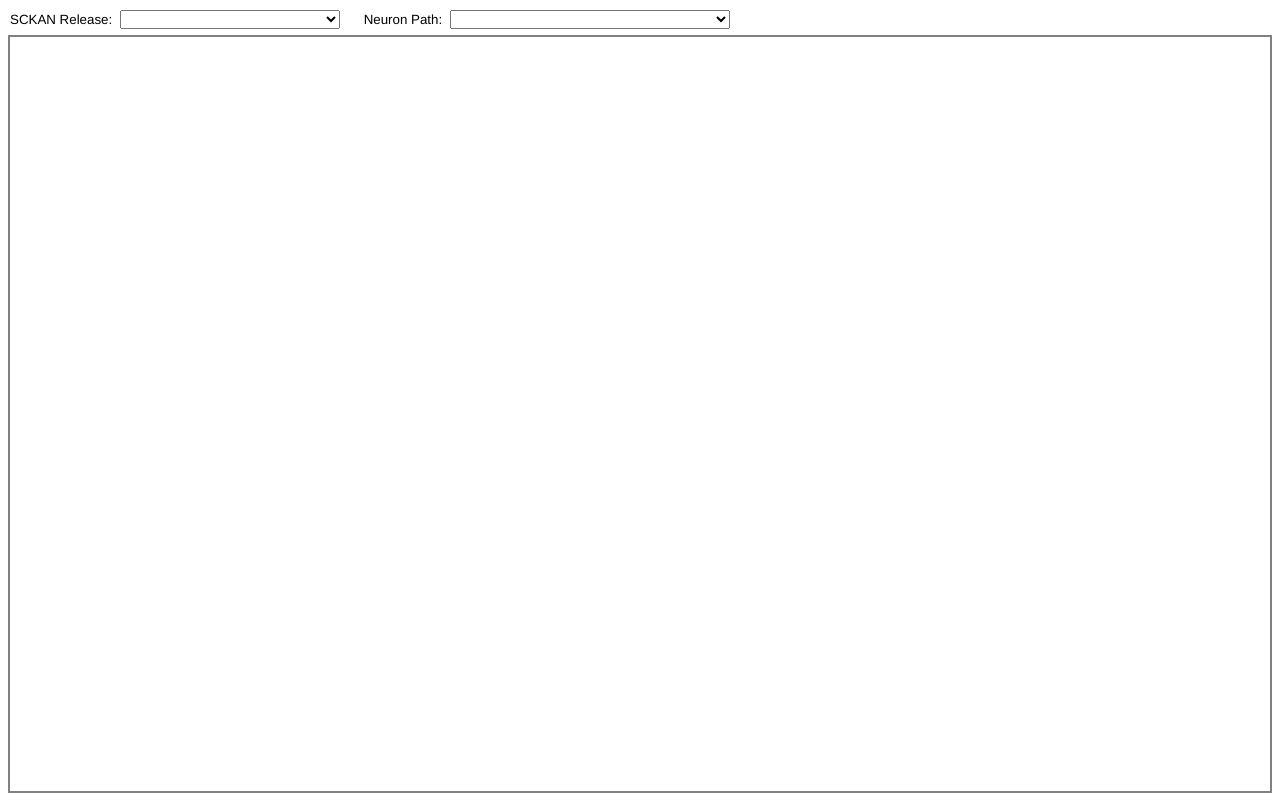
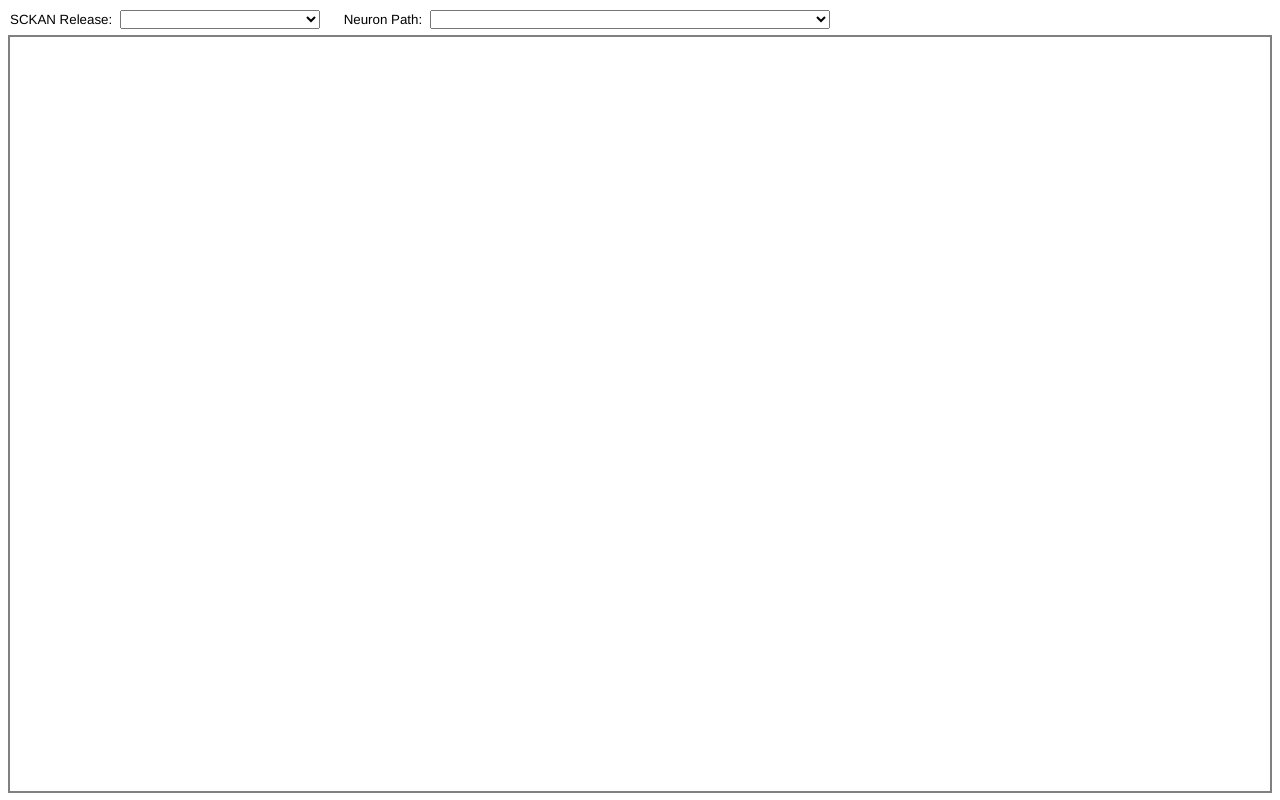
Before and after one commit to AnatomicMaps/flatmap-server, a website built with Vite: page connectivity/index.html in a window 1280 px wide. Built offline with nearby package versions, Linux system fonts and the light colour scheme; files whose address does not match are found by name.

Commit message:
Tweak widths of selection lists.

```diff
--- a/connectivity/index.html
+++ b/connectivity/index.html
@@ -20,11 +20,11 @@
         padding-bottom: 0;
       }
       .selector {
-        width: 220px;
+        width: 200px;
         margin-left: 4px;
       }
       #path-selector {
-        width: 280px;
+        width: 400px;
       }
       #path-selection {
         margin-left: 20px;
```
